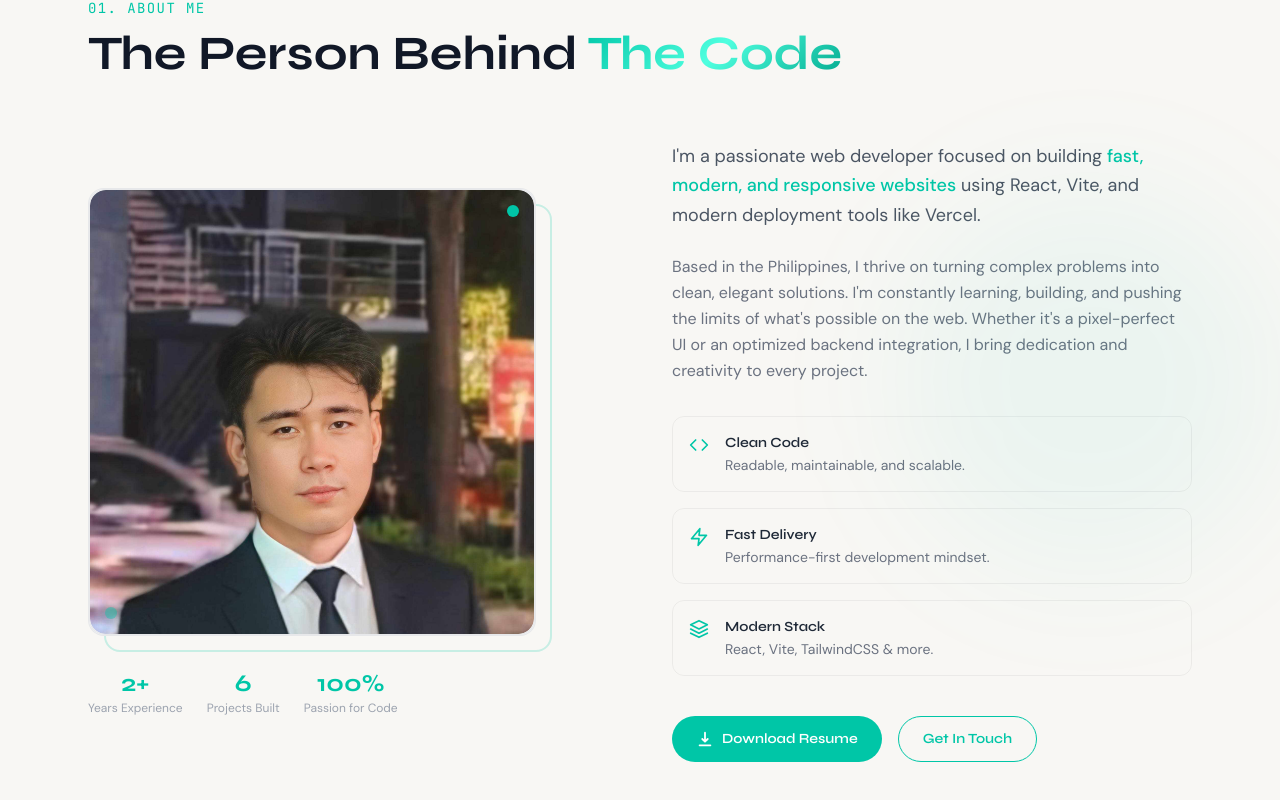
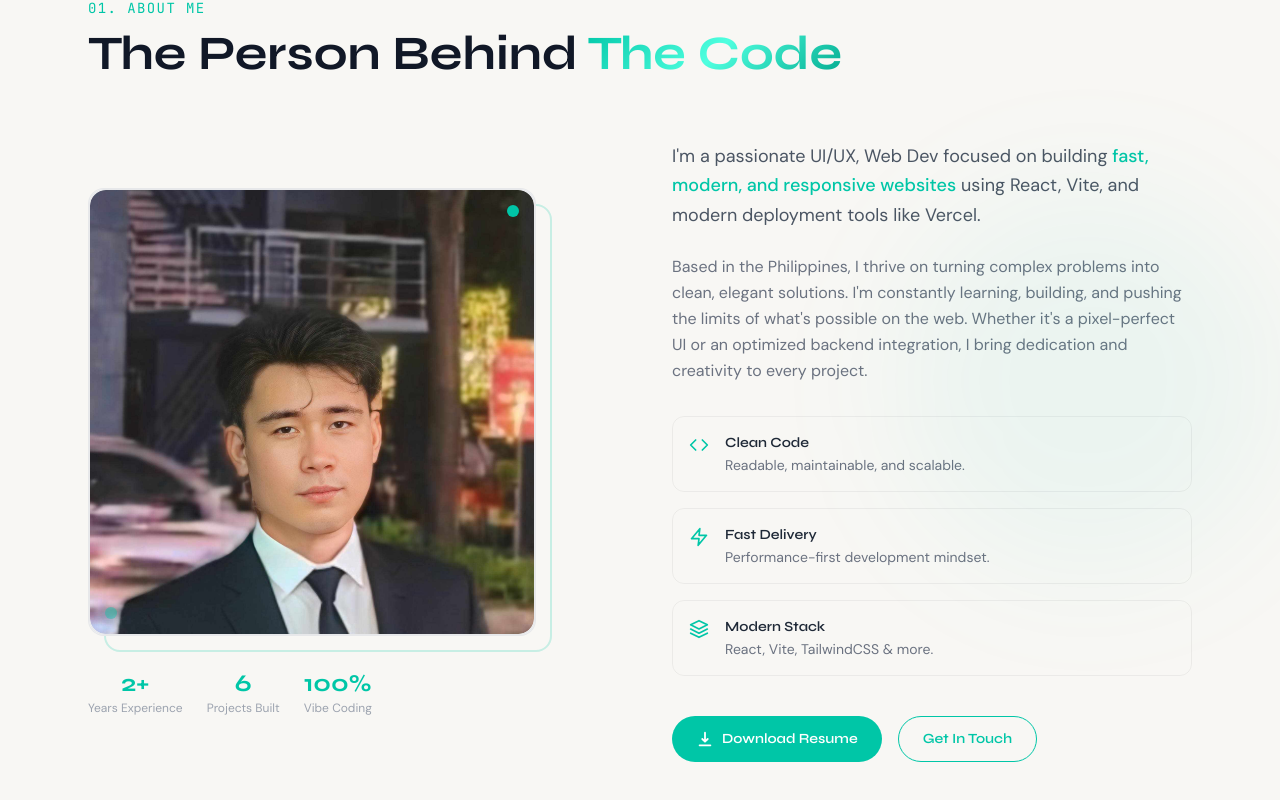
Before and after one commit to dhen-delacruz/dheniell-portfolio, a React (Vite) app: page / in a window 1280 px wide. Shown: the part 914-1714 px from the top of the page. Built offline with nearby package versions, Linux system fonts and the light colour scheme.

Commit message:
Updating my Description

```diff
--- a/src/components/About.jsx
+++ b/src/components/About.jsx
@@ -6,7 +6,7 @@ import { FiCode, FiZap, FiLayers } from 'react-icons/fi'
 const stats = [
   { value: '2+', label: 'Years Experience' },
   { value: '6', label: 'Projects Built' },
-  { value: '100%', label: 'Passion for Code' },
+  { value: '100%', label: 'Vibe Coding' },
 ]
 
 const highlights = [
@@ -98,7 +98,7 @@ export default function About() {
             className="space-y-6"
           >
             <p className="font-body text-lg leading-relaxed dark:text-gray-300 text-gray-600">
-              I'm a passionate web developer focused on building{' '}
+              I'm a passionate UI/UX, Web Dev focused on building{' '}
               <span className="text-accent font-medium">fast, modern, and responsive websites</span>{' '}
               using React, Vite, and modern deployment tools like Vercel.
             </p>
```
